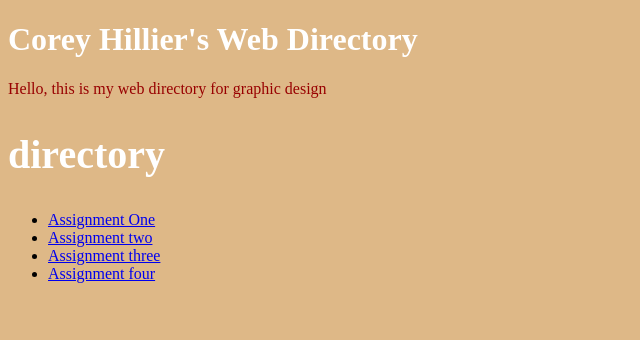
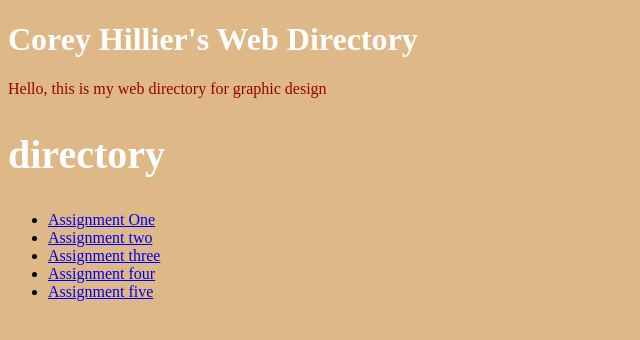
Before and after one commit to Corey-nscc/web-1, a plain HTML site: page index.html in a window 1280 px wide. Shown: the whole page, without its empty margins (0-640 px from the left). Drawn offline with Linux system fonts and the light colour scheme.

Commit message:
Add files via upload

```diff
--- a/index.html
+++ b/index.html
@@ -14,6 +14,7 @@
             <li><a href="assignment-two/index.html">Assignment two</a></li>
             <li><a href="assignment-three/thornbloom-website/index.html">Assignment three</a></li>
             <li><a href="assignment-four/type.html">Assignment four</a></li>
+            <li><a href="assignment-five/index.html">Assignment five</a></li>
         </ul>
     </body>
 </html>
```
